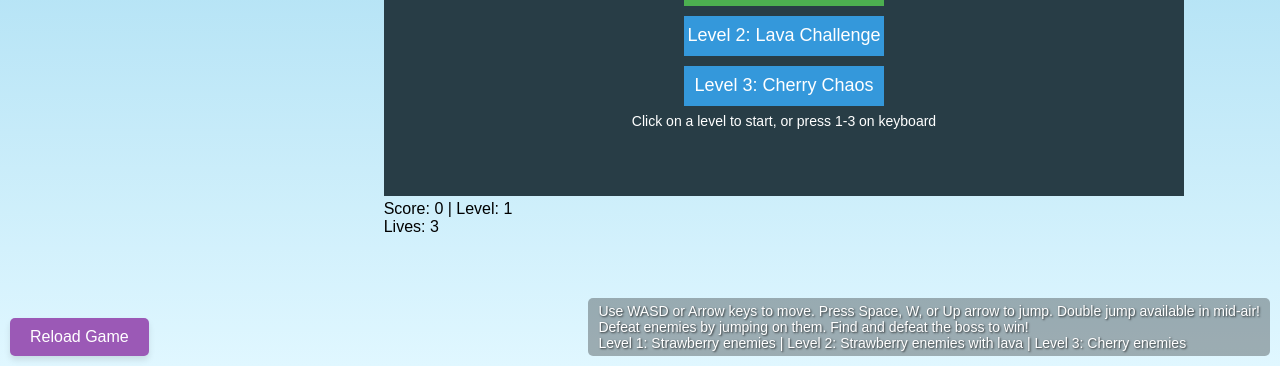
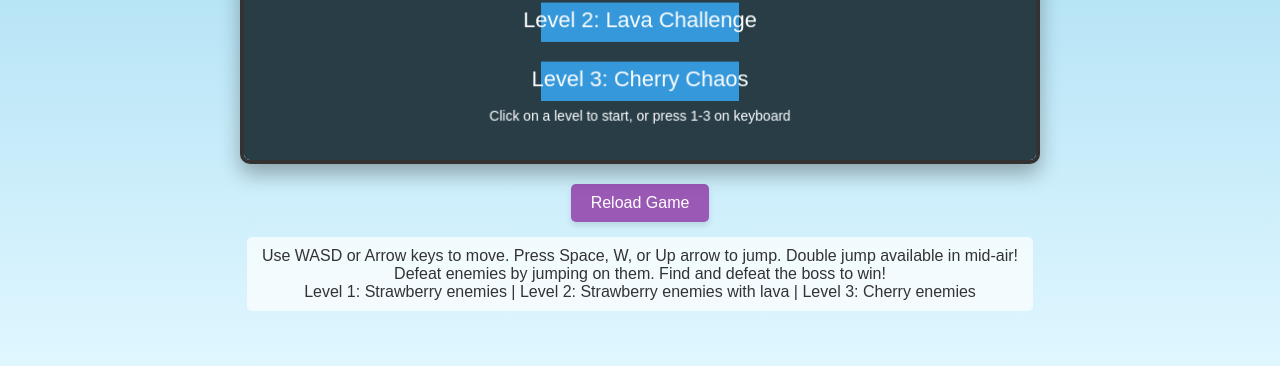
Before and after one commit to pnz1990/vooo-game, a plain HTML site: page index.html in a window 1280 px wide. Shown: the part 434-800 px from the top of the page. Drawn offline with Linux system fonts and the light colour scheme.

Commit message:
Fix: Improve UI alignment and styling for game screens

```diff
--- a/js/ui.js
+++ b/js/ui.js
@@ -48,11 +48,11 @@ class UIManager {
         ctx.fillStyle = 'rgba(0, 0, 0, 0.7)';
         ctx.fillRect(0, 0, ctx.canvas.width, ctx.canvas.height);
 
-        // Main title - smaller font
+        // Main title - larger font and centered
         ctx.fillStyle = '#FFFFFF';
-        ctx.font = '24px Arial';
+        ctx.font = '32px Arial';
         ctx.textAlign = 'center';
-        ctx.fillText(text, ctx.canvas.width / 2, ctx.canvas.height / 2 - 50);
+        ctx.fillText(text, ctx.canvas.width / 2, ctx.canvas.height / 2 - 80);
 
         if (levelSelectionMode) {
             this.drawLevelSelection(ctx, currentLevel);
@@ -68,31 +68,37 @@ class UIManager {
      */
     drawLevelSelection(ctx, currentLevel) {
         // Level selection instructions
-        ctx.font = '18px Arial';
-        ctx.fillText('Select a level:', ctx.canvas.width / 2, ctx.canvas.height / 2 - 10);
+        ctx.font = '22px Arial';
+        ctx.fillText('Select a level:', ctx.canvas.width / 2, ctx.canvas.height / 2);
+
+        // Level 1 button - centered
+        const buttonWidth = 200;
+        const buttonHeight = 40;
+        const buttonY = ctx.canvas.height / 2 + 30;
+        const buttonSpacing = 20;
 
         // Level 1 button
         ctx.fillStyle = currentLevel === 1 ? '#4CAF50' : '#3498db';
-        ctx.fillRect(ctx.canvas.width / 2 - 100, ctx.canvas.height / 2 + 20, 200, 40);
+        ctx.fillRect(ctx.canvas.width / 2 - 100, buttonY, buttonWidth, buttonHeight);
         ctx.fillStyle = '#FFFFFF';
-        ctx.fillText('Level 1: Beginner', ctx.canvas.width / 2, ctx.canvas.height / 2 + 45);
+        ctx.fillText('Level 1: Beginner', ctx.canvas.width / 2, buttonY + 25);
 
         // Level 2 button
         ctx.fillStyle = currentLevel === 2 ? '#4CAF50' : '#3498db';
-        ctx.fillRect(ctx.canvas.width / 2 - 100, ctx.canvas.height / 2 + 70, 200, 40);
+        ctx.fillRect(ctx.canvas.width / 2 - 100, buttonY + buttonHeight + buttonSpacing, buttonWidth, buttonHeight);
         ctx.fillStyle = '#FFFFFF';
-        ctx.fillText('Level 2: Lava Challenge', ctx.canvas.width / 2, ctx.canvas.height / 2 + 95);
+        ctx.fillText('Level 2: Lava Challenge', ctx.canvas.width / 2, buttonY + buttonHeight + buttonSpacing + 25);
 
         // Level 3 button
         ctx.fillStyle = currentLevel === 3 ? '#4CAF50' : '#3498db';
-        ctx.fillRect(ctx.canvas.width / 2 - 100, ctx.canvas.height / 2 + 120, 200, 40);
+        ctx.fillRect(ctx.canvas.width / 2 - 100, buttonY + (buttonHeight + buttonSpacing) * 2, buttonWidth, buttonHeight);
         ctx.fillStyle = '#FFFFFF';
-        ctx.fillText('Level 3: Cherry Chaos', ctx.canvas.width / 2, ctx.canvas.height / 2 + 145);
+        ctx.fillText('Level 3: Cherry Chaos', ctx.canvas.width / 2, buttonY + (buttonHeight + buttonSpacing) * 2 + 25);
 
         // Instructions
         ctx.font = '14px Arial';
         ctx.fillStyle = '#FFFFFF';
-        ctx.fillText('Click on a level to start, or press 1-3 on keyboard', ctx.canvas.width / 2, ctx.canvas.height / 2 + 180);
+        ctx.fillText('Click on a level to start, or press 1-3 on keyboard', ctx.canvas.width / 2, buttonY + (buttonHeight + buttonSpacing) * 3);
     }
 
     /**
@@ -103,31 +109,33 @@ class UIManager {
      * @param {number} speedMultiplier - Current speed multiplier
      */
     drawGameMessage(ctx, bossDefeated, currentLevel, speedMultiplier) {
+        const centerY = ctx.canvas.height / 2;
+
         // Regular game message
-        ctx.font = '18px Arial';
-        ctx.fillText('Click anywhere to play', ctx.canvas.width / 2, ctx.canvas.height / 2 + 20);
+        ctx.font = '22px Arial';
+        ctx.fillText('Click anywhere to play', ctx.canvas.width / 2, centerY);
 
         // Controls info - condensed to one line, smaller font
-        ctx.font = '14px Arial';
-        ctx.fillText('Controls: WASD/Arrows to move, Space/W/Up to double jump', ctx.canvas.width / 2, ctx.canvas.height / 2 + 50);
+        ctx.font = '16px Arial';
+        ctx.fillText('Controls: WASD/Arrows to move, Space/W/Up to double jump', ctx.canvas.width / 2, centerY + 40);
 
         if (bossDefeated) {
             ctx.fillStyle = '#FFFF00';
-            ctx.fillText('Boss defeated! Congratulations!', ctx.canvas.width / 2, ctx.canvas.height / 2 + 80);
+            ctx.fillText('Boss defeated! Congratulations!', ctx.canvas.width / 2, centerY + 80);
 
             if (currentLevel > 1) {
                 ctx.fillStyle = '#00FF00';
-                ctx.fillText('Next level: ' + Math.round((speedMultiplier - 0.85) * 100 / 0.85) + '% faster', ctx.canvas.width / 2, ctx.canvas.height / 2 + 100);
+                ctx.fillText('Next level: ' + Math.round((speedMultiplier - 0.85) * 100 / 0.85) + '% faster', ctx.canvas.width / 2, centerY + 110);
             }
         }
 
         // Level-specific info
         if (currentLevel === 2) {
             ctx.fillStyle = '#FF4500';
-            ctx.fillText('LEVEL 2: Watch out for LAVA GAPS!', ctx.canvas.width / 2, ctx.canvas.height / 2 + 120);
+            ctx.fillText('LEVEL 2: Watch out for LAVA GAPS!', ctx.canvas.width / 2, centerY + 140);
         } else if (currentLevel === 3) {
             ctx.fillStyle = '#FF0066';
-            ctx.fillText('LEVEL 3: Cherry Chaos - Beware the cherry enemies!', ctx.canvas.width / 2, ctx.canvas.height / 2 + 120);
+            ctx.fillText('LEVEL 3: Cherry Chaos - Beware the cherry enemies!', ctx.canvas.width / 2, centerY + 140);
         }
     }
 
--- a/style.css
+++ b/style.css
@@ -7,14 +7,22 @@
 body {
     font-family: 'Arial', sans-serif;
     display: flex;
+    flex-direction: column;
     justify-content: center;
     align-items: center;
-    height: 100vh;
+    min-height: 100vh;
     background-color: #87CEEB;
     background-image: linear-gradient(to bottom, #87CEEB, #E0F7FF);
+    padding: 20px;
 }
 
-.game-container {
+h1 {
+    color: #333;
+    margin-bottom: 20px;
+    text-shadow: 2px 2px 4px rgba(255, 255, 255, 0.5);
+}
+
+#gameContainer {
     position: relative;
     width: 800px;
     height: 500px;
@@ -23,52 +31,54 @@ body {
     overflow: hidden;
     background-color: #f0f0f0;
     box-shadow: 0 10px 20px rgba(0, 0, 0, 0.3);
+    margin-bottom: 20px;
 }
 
 #gameCanvas {
     background-color: #87CEEB;
+    width: 100%;
+    height: 100%;
 }
 
-#game-status {
+#gameUI {
     position: absolute;
     top: 10px;
     left: 10px;
     z-index: 10;
-    font-size: 18px;
-    font-weight: bold;
-    color: white;
-    text-shadow: 2px 2px 4px rgba(0, 0, 0, 0.5);
     display: flex;
     justify-content: space-between;
-    width: 780px;
+    width: calc(100% - 20px);
     background-color: rgba(0, 0, 0, 0.3);
     padding: 5px 10px;
     border-radius: 5px;
 }
 
+#score, #lives {
+    font-size: 18px;
+    font-weight: bold;
+    color: white;
+    text-shadow: 2px 2px 4px rgba(0, 0, 0, 0.5);
+}
+
 #controls {
-    position: absolute;
-    bottom: 10px;
-    left: 10px;
-    z-index: 10;
+    display: flex;
+    justify-content: center;
+    margin-bottom: 15px;
 }
 
 #instructions {
-    position: absolute;
-    bottom: 10px;
-    right: 10px;
-    z-index: 10;
-    color: white;
-    text-shadow: 1px 1px 2px rgba(0, 0, 0, 0.7);
-    font-size: 14px;
-    background-color: rgba(0, 0, 0, 0.3);
-    padding: 5px 10px;
+    max-width: 800px;
+    color: #333;
+    background-color: rgba(255, 255, 255, 0.7);
+    padding: 10px 15px;
     border-radius: 5px;
+    text-align: center;
+    margin-bottom: 15px;
 }
 
 button {
     padding: 10px 20px;
-    margin-right: 10px;
+    margin: 0 10px;
     font-size: 16px;
     background-color: #4CAF50;
     color: white;
@@ -90,13 +100,13 @@ button:active {
     box-shadow: 0 2px 4px rgba(0, 0, 0, 0.1);
 }
 
-@media (max-width: 800px) {
-    .game-container {
+@media (max-width: 820px) {
+    #gameContainer {
         width: 100%;
         height: 400px;
     }
 
-    #game-status {
-        width: calc(100% - 20px);
+    #instructions {
+        width: 100%;
     }
 }
```
